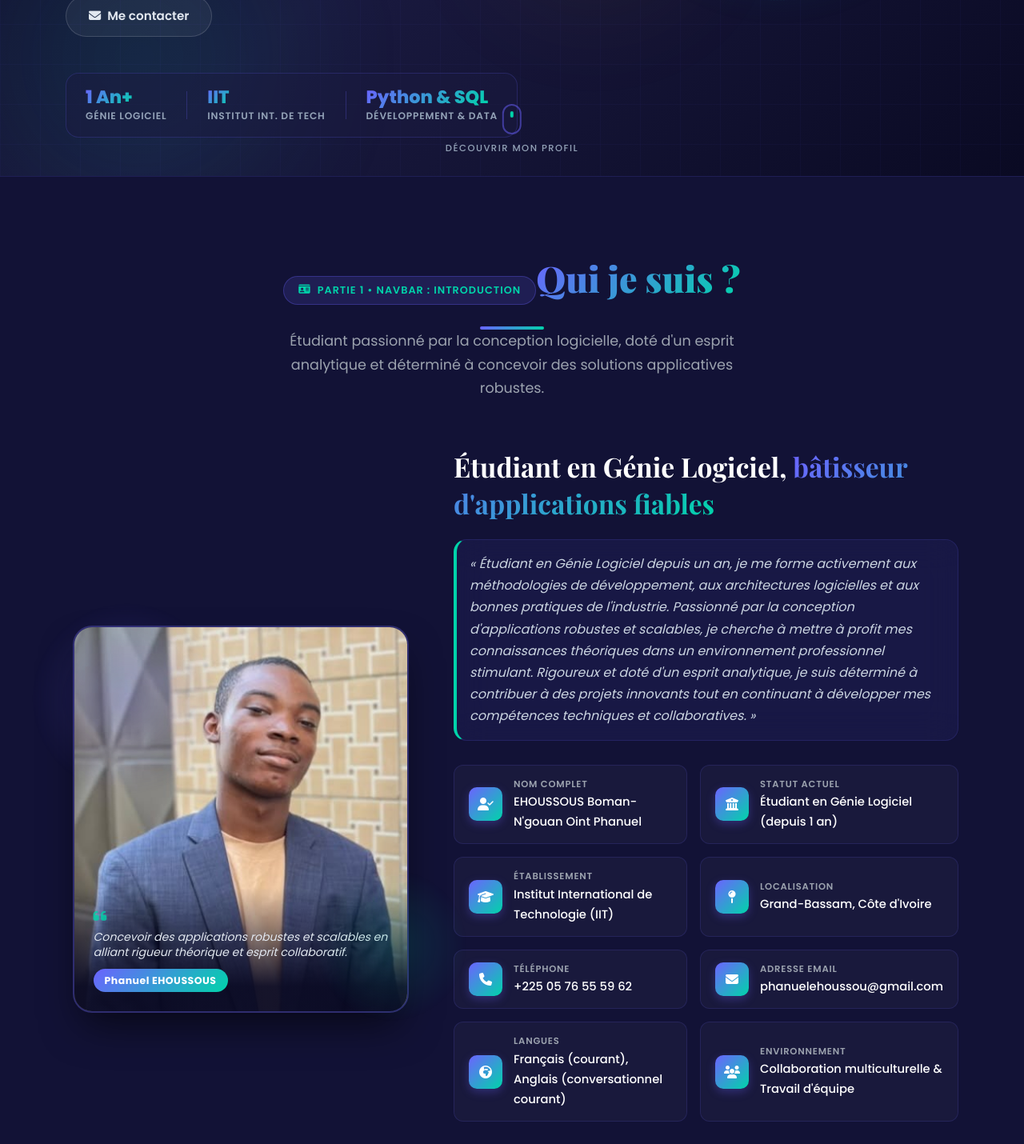
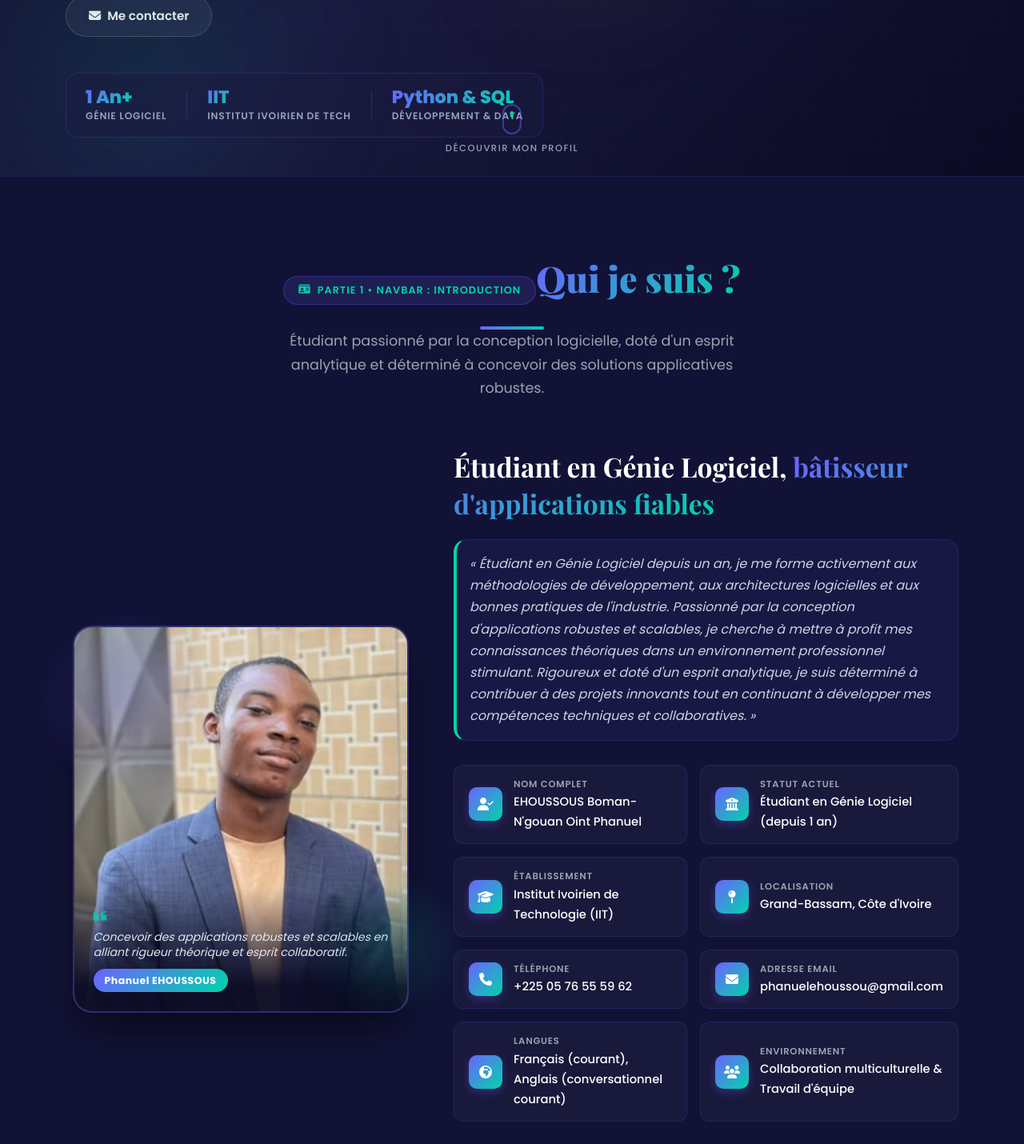
Before and after one commit to phanuelehoussou-cloud/portfolio, a React (Vite) app: page / in a window 1280 px wide. Shown: the part 720-2150 px from the top of the page at 80% size. Built offline with nearby package versions, Linux system fonts and the light colour scheme.

Commit message:
Mise a jour de l'etablissement (IIT) et ajout du guide d'architecture React

```diff
--- a/index.html
+++ b/index.html
@@ -8,7 +8,7 @@
     <meta name="description" content="Portfolio professionnel de EHOUSSOUS Boman-N'gouan Oint Phanuel - Étudiant en Génie Logiciel à l'IIT (Grand-Bassam, Côte d'Ivoire)." />
     <meta name="author" content="EHOUSSOUS Boman-N'gouan Oint Phanuel" />
     <meta property="og:title" content="EHOUSSOUS Phanuel | Étudiant en Génie Logiciel - Portfolio" />
-    <meta property="og:description" content="Étudiant en Génie Logiciel à l'Institut International de Technologie (IIT) - Spécialisé en Python, Flask, SQL Server, C et Bootstrap 5." />
+    <meta property="og:description" content="Étudiant en Génie Logiciel à l'Institut Ivoirien de Technologie (IIT) - Spécialisé en Python, Flask, SQL Server, C et Bootstrap 5." />
     <meta property="og:type" content="website" />
     <title>EHOUSSOUS Phanuel | Étudiant en Génie Logiciel - Portfolio</title>
     <link href="https://fonts.googleapis.com/css2?family=Poppins:wght@300;400;500;600;700;800;900&family=Playfair+Display:wght@400;700;900&display=swap" rel="stylesheet">
--- a/src/components/About.jsx
+++ b/src/components/About.jsx
@@ -26,7 +26,7 @@ const About = () => {
   const personalDetails = [
     { label: 'Nom complet', value: "EHOUSSOUS Boman-N'gouan Oint Phanuel", icon: 'fa-user-check' },
     { label: 'Statut actuel', value: "Étudiant en Génie Logiciel (depuis 1 an)", icon: 'fa-university' },
-    { label: 'Établissement', value: 'Institut International de Technologie (IIT)', icon: 'fa-graduation-cap' },
+    { label: 'Établissement', value: 'Institut Ivoirien de Technologie (IIT)', icon: 'fa-graduation-cap' },
     { label: 'Localisation', value: 'Grand-Bassam, Côte d\'Ivoire', icon: 'fa-map-pin' },
     { label: 'Téléphone', value: '+225 05 76 55 59 62', icon: 'fa-phone' },
     { label: 'Adresse Email', value: 'phanuelehoussou@gmail.com', icon: 'fa-envelope' },
--- a/src/components/Contact.jsx
+++ b/src/components/Contact.jsx
@@ -76,7 +76,7 @@ const Contact = () => {
     {
       icon: 'fa-university',
       title: 'Formation Académique',
-      value: 'Institut Int. de Tech (IIT)',
+      value: 'Institut Ivoirien de Tech (IIT)',
       action: '#',
       btnText: 'Étudiant Génie Logiciel',
       color: '#3b82f6'
--- a/src/components/Footer.jsx
+++ b/src/components/Footer.jsx
@@ -21,7 +21,7 @@ const Footer = () => {
                 <span className="footer-name">EHOUSSOUS Phanuel</span>
               </div>
               <p className="footer-tagline">
-                Étudiant en Génie Logiciel à l'Institut International de Technologie (IIT) • Grand-Bassam, Côte d'Ivoire. Passionné par la conception d'applications robustes et scalables.
+                Étudiant en Génie Logiciel à l'Institut Ivoirien de Technologie (IIT) • Grand-Bassam, Côte d'Ivoire. Passionné par la conception d'applications robustes et scalables.
               </p>
             </div>
 
--- a/src/components/Hero.jsx
+++ b/src/components/Hero.jsx
@@ -116,7 +116,7 @@ const Hero = () => {
               <div className="stat-divider"></div>
               <div className="stat-item">
                 <span className="stat-number">IIT</span>
-                <span className="stat-label">Institut Int. de Tech</span>
+                <span className="stat-label">Institut Ivoirien de Tech</span>
               </div>
               <div className="stat-divider"></div>
               <div className="stat-item">
--- a/src/components/Skills.jsx
+++ b/src/components/Skills.jsx
@@ -67,7 +67,7 @@ const Skills = () => {
     {
       period: 'Depuis 1 an (En cours)',
       title: 'Étudiant en Génie Logiciel',
-      institution: 'Institut International de Technologie (IIT)',
+      institution: 'Institut Ivoirien de Technologie (IIT)',
       location: 'Grand-Bassam, Côte d\'Ivoire',
       desc: 'Formation approfondie aux méthodologies de développement, à l\'architecture logicielle, à la modélisation de bases de données relationnelles et aux technologies web modernes.',
       badges: ['Génie Logiciel', 'Architectures Logicielles', 'SQL Server', 'Python', 'C Systèmes']
@@ -93,7 +93,7 @@ const Skills = () => {
   const experiences = [
     {
       role: 'Conception d\'Applications & Projets de Génie Logiciel',
-      company: 'Institut International de Technologie (IIT) & Projets Personnels',
+      company: 'Institut Ivoirien de Technologie (IIT) & Projets Personnels',
       period: 'Depuis 1 an',
       tasks: [
         'Développement d\'applications web avec Python (Flask) et interfaces réactives sous Bootstrap 5.',
```
Also changed, not shown: 2 other files (tests, documents, lock files or other folders).
